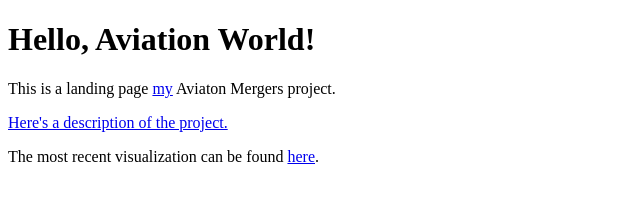
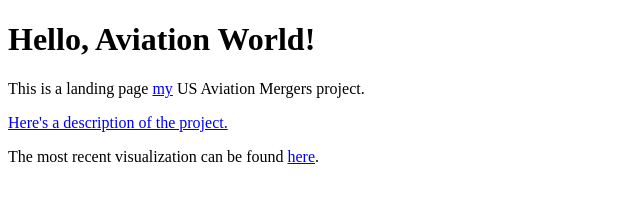
Before and after one commit to eotles/AirlineMergers, a plain HTML site: page index.html in a window 1280 px wide. Shown: the full height of the page, 0-640 px from the left. Drawn offline with Linux system fonts and the light colour scheme.

Commit message:
Update index.html

```diff
--- a/index.html
+++ b/index.html
@@ -8,7 +8,7 @@
 </head>
 <body>
     <h1>Hello, Aviation World!</h1>
-    <p>This is a landing page <a href="https://www.eotles.com">my</a> Aviaton Mergers project.</p>
+    <p>This is a landing page <a href="https://www.eotles.com">my</a> US Aviation Mergers project.</p>
     <p><a href="https://eotles.com/blog/Airline-Merger-Visualization/">Here's a description of the project.</a></p>
     <p>The most recent visualization can be found <a href="./visualizations/20230922_airlineMergers.html">here</a>.</p>
 </body>
```
